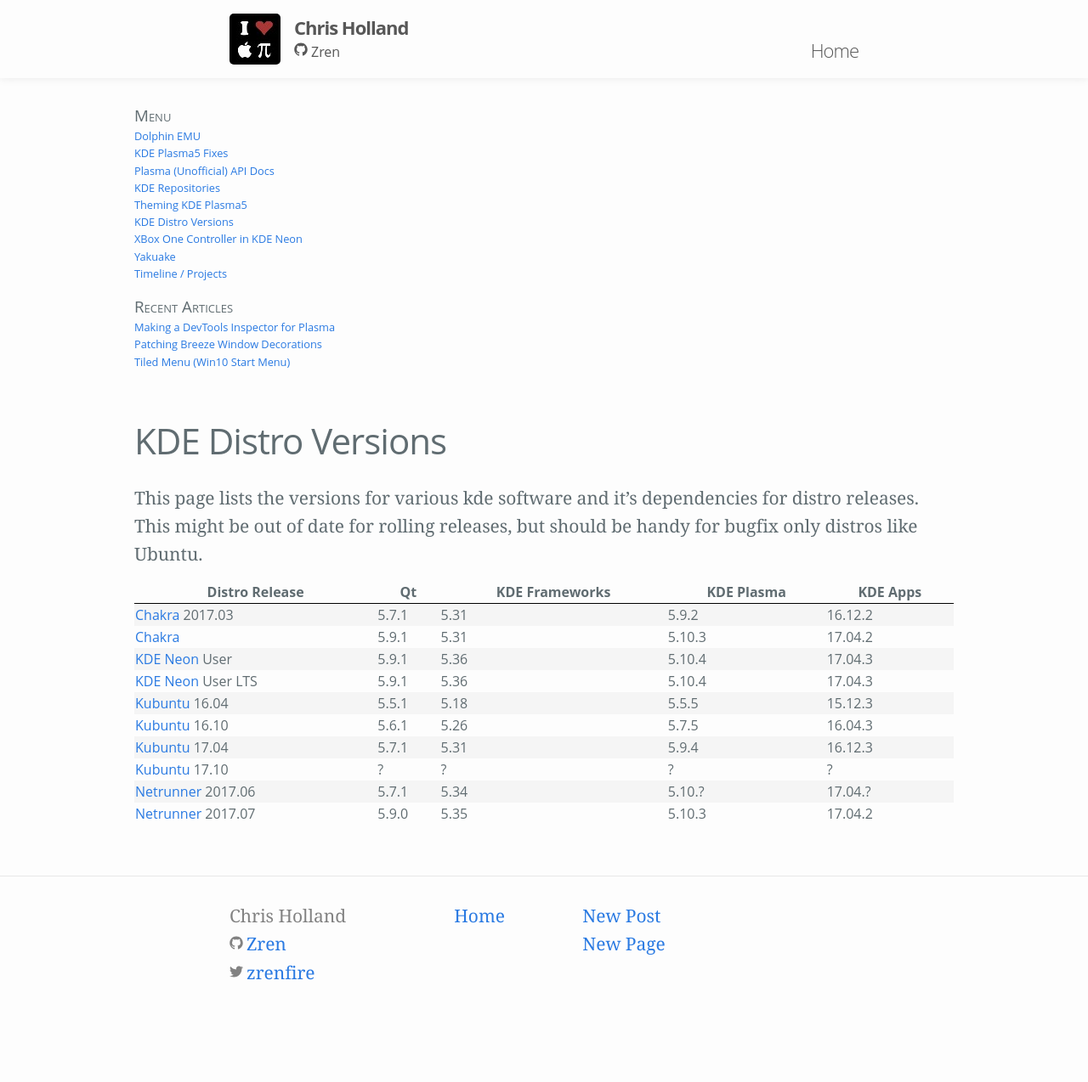
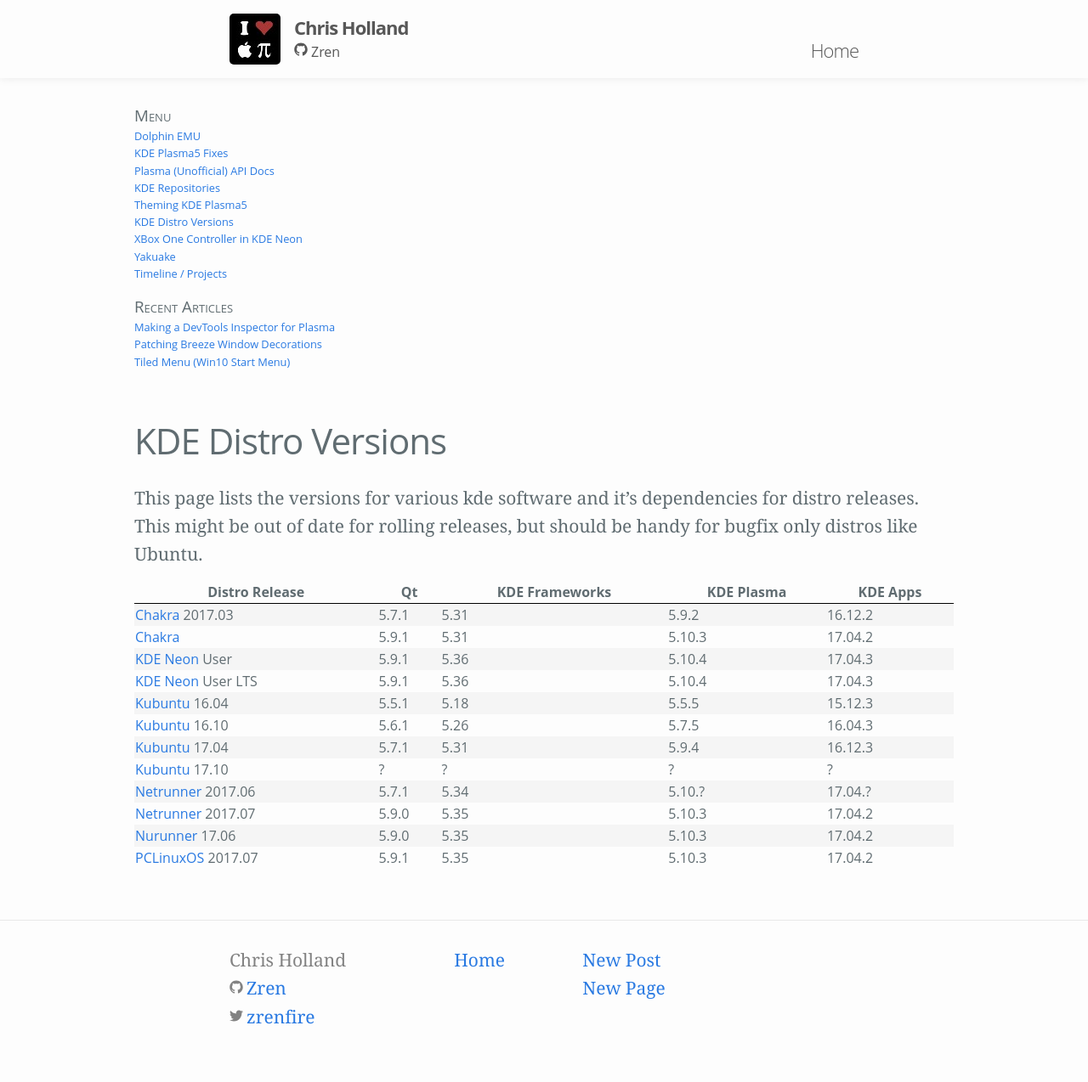
Before and after one commit to Zren/zren.github.io, a Jekyll site: the page built from kde_versions.md, in a window 1280 px wide. Shown: the whole page at 85% size. Built offline with Jekyll 4.4.1, drawn with Linux system fonts in a browser that asks for light colours; before the commit the page ends 1222 px from its top, so only the background shows below that.

Commit message:
Add NuRunner and PCLinuxOS

```diff
--- a/kde_versions.md
+++ b/kde_versions.md
@@ -87,5 +87,19 @@
       <td title="plasma">5.10.3</td>
       <td title="apps">17.04.2</td>
     </tr>
+    <tr>
+      <td><a href="https://nurunner.org/">Nurunner</a> 17.06</td>
+      <td title="qt">5.9.0</td>
+      <td title="frameworks">5.35</td>
+      <td title="plasma">5.10.3</td>
+      <td title="apps">17.04.2</td>
+    </tr>
+    <tr>
+      <td><a href="http://www.pclinuxos.com/">PCLinuxOS</a> 2017.07</td>
+      <td title="qt">5.9.1</td>
+      <td title="frameworks">5.35</td>
+      <td title="plasma">5.10.3</td>
+      <td title="apps">17.04.2</td>
+    </tr>
   </tbody>
 </table>
```
